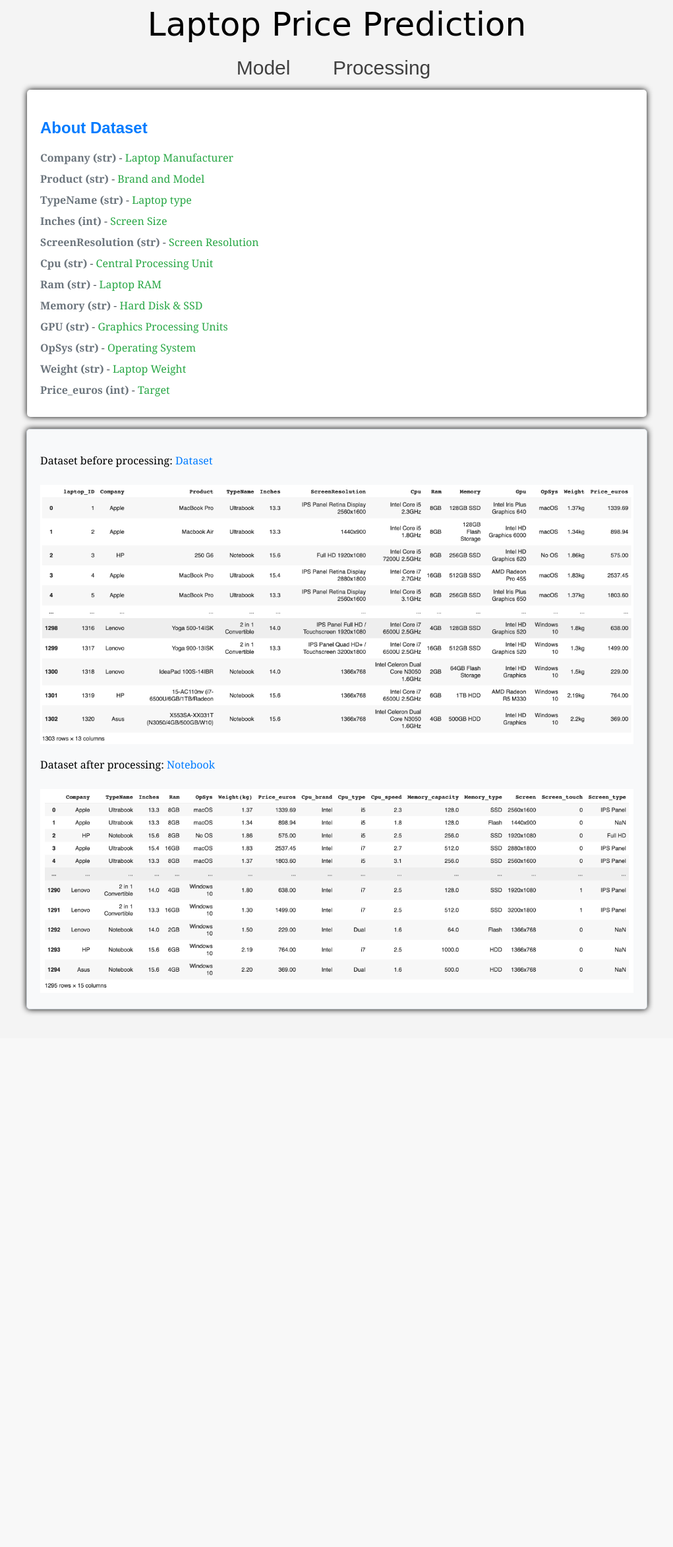
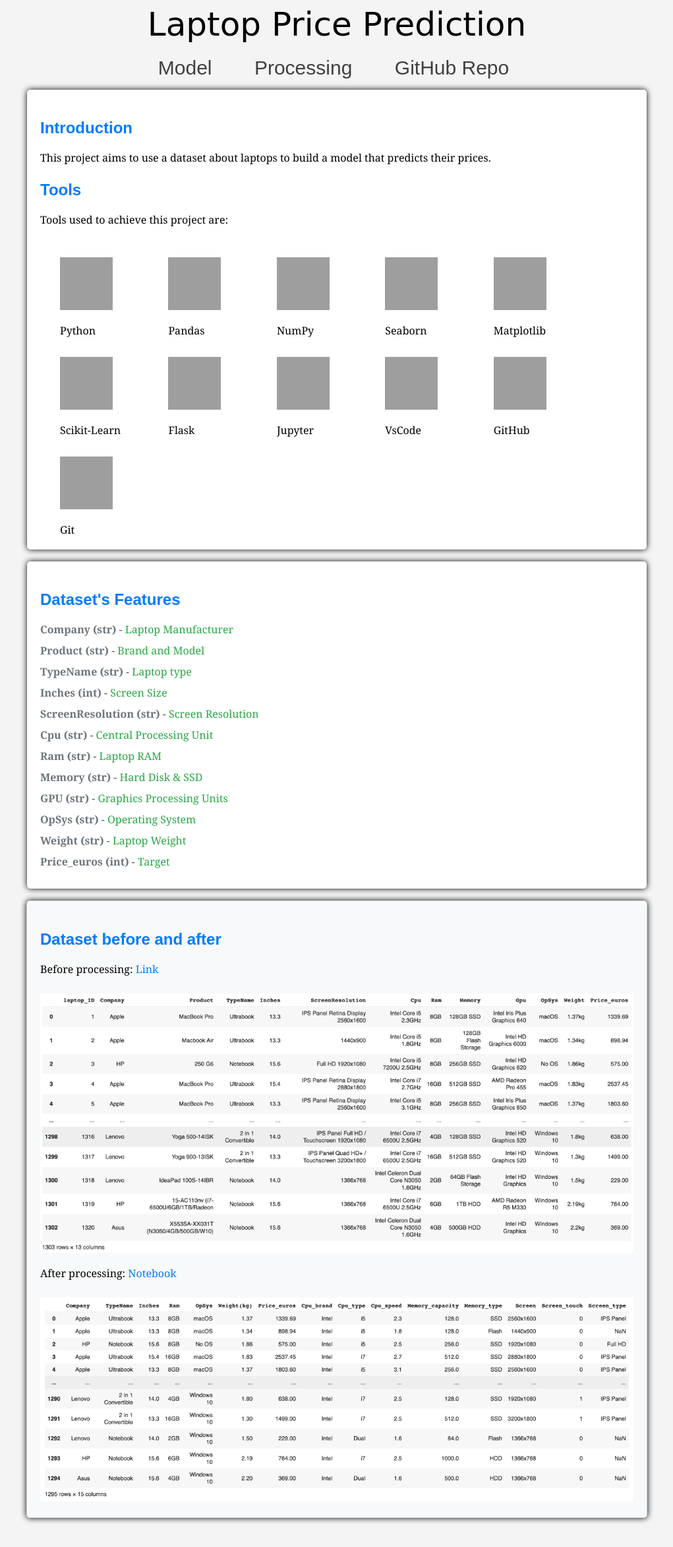
Before and after one commit to khalidsabban/Laptop-Price-Predictor, a Flask app: page /process in a window 1280 px wide. Shown: the whole page at 66% size, without its empty margins (129-1150 px from the left). Before the commit the page ends 1538 px from the top, so only its background shows below. Run offline with Flask 3, Linux system fonts and the light colour scheme; parts of the project's set-up code (start-up, migrations or seed data) failed here and were passed over; grey boxes are pictures that could not be loaded.

Commit message:
new changes added to html and css

```diff
--- a/app/static/style/style.css
+++ b/app/static/style/style.css
@@ -124,6 +124,7 @@ p {
 /* ----------- */
 
 /* Style for the dataset container */
+.introduction,
 .dataset {
     background-color: #f8f9fa;
     /*border: 1px solid #ced4da;*/
@@ -137,6 +138,8 @@ p {
 }
 
 /* Style for the heading */
+.container h3,
+.introduction h3,
 .dataset h3 {
     color: #007bff;
     font-size: 24px;
@@ -166,3 +169,21 @@ p {
     font-weight: bold;
     color: #6c757d;
 }
+
+/* tools used to achieve this project: */
+/* inside introduction dive class */
+.stack-item {
+    background: transparent;
+    height: 80px;
+    width: 100px;
+    margin: 30px;
+    border-radius: 50%;
+    display: inline-block;
+}
+
+.stack-item img {
+    height: 80px;
+    width: 80px;
+    margin: 0 auto;
+    padding: 0;
+}
--- a/app/templates/index.html
+++ b/app/templates/index.html
@@ -13,6 +13,7 @@
             <ul>
                 <li><a href="{{ url_for('home')}}" >Model</a></li>
                 <li><a href="{{ url_for('process') }}">Processing</a></li>
+                <li><a href="https://github.com/khalidsbn/Laptop-Price-Predictor" target="_blank">GitHub Repo</a></li>
             </ul>
         </div>
 
--- a/app/templates/process.html
+++ b/app/templates/process.html
@@ -13,11 +13,79 @@
             <ul>
                 <li><a href="{{ url_for('home')}}" >Model</a></li>
                 <li><a href="{{ url_for('process') }}">Processing</a></li>
+                <li><a href="https://github.com/khalidsbn/Laptop-Price-Predictor" target="_blank">GitHub Repo</a></li>
             </ul>
         </div>
 
+        <div class="introduction">
+            <h3>Introduction</h3>
+            <p>
+                This project aims to use a dataset about laptops to build a model that predicts their prices.
+            </p>
+
+            <h3>Tools</h3>
+            <p>Tools used to achieve this project are:</p>
+            <div class="stack-item">
+                <img src="https://upload.wikimedia.org/wikipedia/commons/thumb/c/c3/Python-logo-notext.svg/1200px-Python-logo-notext.svg.png"
+                    alt="python-logo">
+                <p>Python</p>
+            </div>
+
+            <div class="stack-item">
+                <img src="https://upload.wikimedia.org/wikipedia/commons/e/ed/Pandas_logo.svg" alt="pandas-logo">
+                <p>Pandas</p>
+            </div>
+
+            <div class="stack-item">
+                <img src="https://upload.wikimedia.org/wikipedia/commons/1/1a/NumPy_logo.svg" alt="numpy-logo">
+                <p>NumPy</p>
+            </div>
+
+            <div class="stack-item">
+                <img src="https://seaborn.pydata.org/_static/logo-wide-lightbg.svg" alt="seaborn-logo">
+                <p>Seaborn</p>
+            </div>
+
+            <div class="stack-item">
+                <img src="https://upload.wikimedia.org/wikipedia/commons/8/84/Matplotlib_icon.svg" alt="matplotlib_logo">
+                <p>Matplotlib</p>
+            </div>
+
+            <div class="stack-item">
+                <img src="https://upload.wikimedia.org/wikipedia/commons/0/05/Scikit_learn_logo_small.svg" alt="scikit-learn-logo">
+                <p>Scikit-Learn</p>
+            </div>
+
+            <div class="stack-item">
+                <img src="https://upload.wikimedia.org/wikipedia/commons/3/3c/Flask_logo.svg" alt="flask-logo">
+                <p>Flask</p>
+            </div>
+
+            <div class="stack-item">
+                <img src="https://upload.wikimedia.org/wikipedia/commons/3/38/Jupyter_logo.svg" alt="jupyter-logo">
+                <p>Jupyter</p>
+            </div>
+
+            <div class="stack-item">
+                <img src="https://upload.wikimedia.org/wikipedia/commons/9/9a/Visual_Studio_Code_1.35_icon.svg" alt="vscode-logo">
+                <p>VsCode</p>
+            </div>
+
+            <div class="stack-item">
+                <img src="https://upload.wikimedia.org/wikipedia/commons/9/91/Octicons-mark-github.svg" alt="github-logo">
+                <p>GitHub</p>
+            </div>
+
+            <div class="stack-item">
+                <img src="https://git-scm.com/images/logos/downloads/Git-Icon-1788C.png" alt="git-logo">
+                <p>Git</p>
+            </div>
+        </div>
+
+        <br>
+
         <div class="dataset">
-            <h3>About Dataset</h3>
+            <h3>Dataset's Features</h3>
             <p><span>Company (str)</span> - <strong>Laptop Manufacturer</strong></p>
             <p><span>Product (str)</span> - <strong>Brand and Model</strong></p>
             <p><span>TypeName (str)</span> - <strong>Laptop type</strong></p>
@@ -35,12 +103,13 @@
         <br>
 
         <div class="container">
-            <p>Dataset before processing:
-                <a href="https://github.com/khalidsbn/Laptop-Price-Predictor/blob/main/app/data/laptop_price.csv" target="_blank">Dataset</a>
+            <h3>Dataset before and after</h3>
+            <p>Before processing:
+                <a href="https://github.com/khalidsbn/Laptop-Price-Predictor/blob/main/app/data/laptop_price.csv" target="_blank">Link</a>
             </p>
             <image src="{{ url_for('static', filename='images/data_before_processing.png')}}">
             <br>
-            <p>Dataset after processing:
+            <p>After processing:
                 <a href="https://github.com/khalidsbn/Laptop-Price-Predictor/blob/main/notebooks/01_Prepare_data.ipynb" target="_blank">Notebook</a>
             </p>
             <img decoding="async" src="static/images/data_after_processing.png">
```
Also changed, not shown: README.md.
